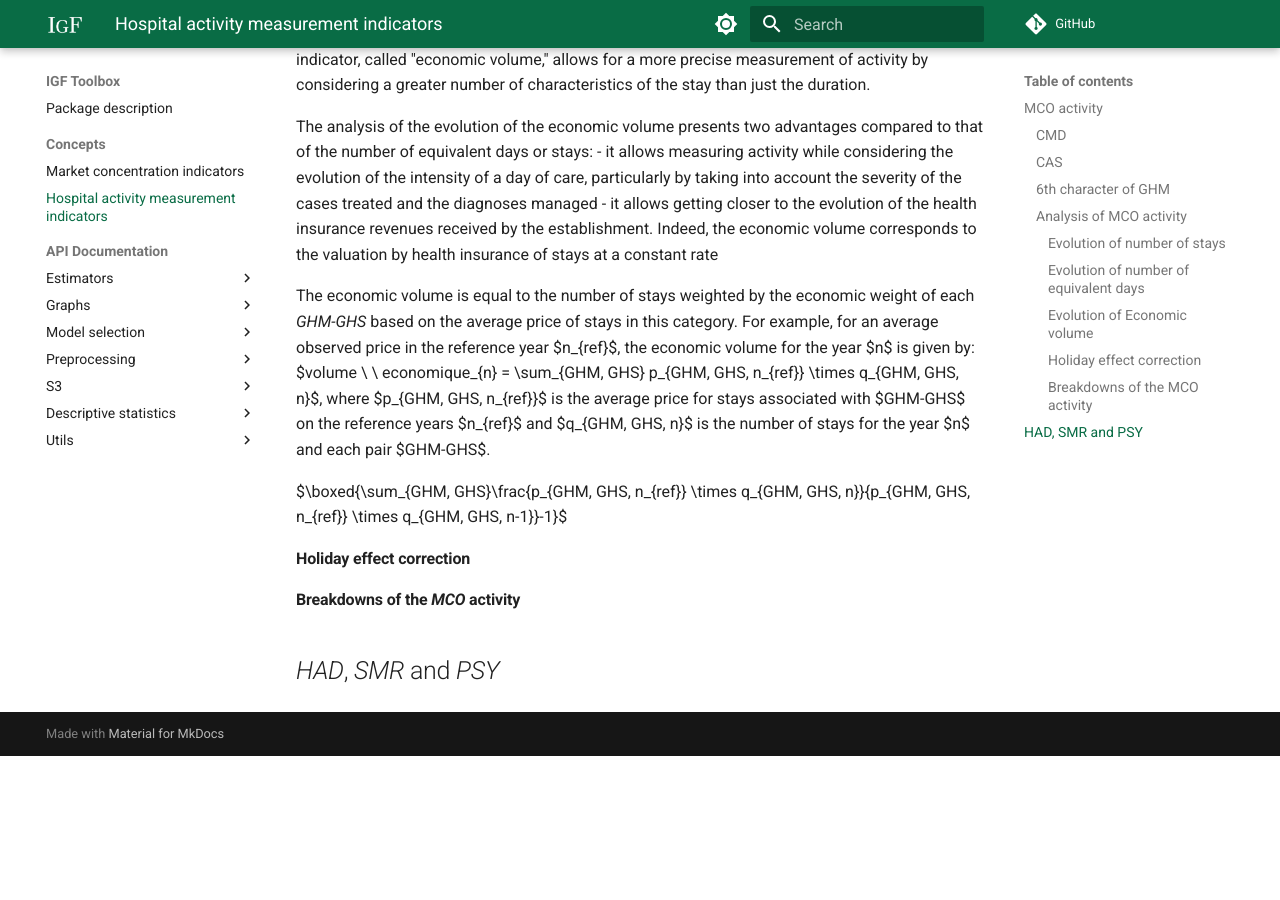
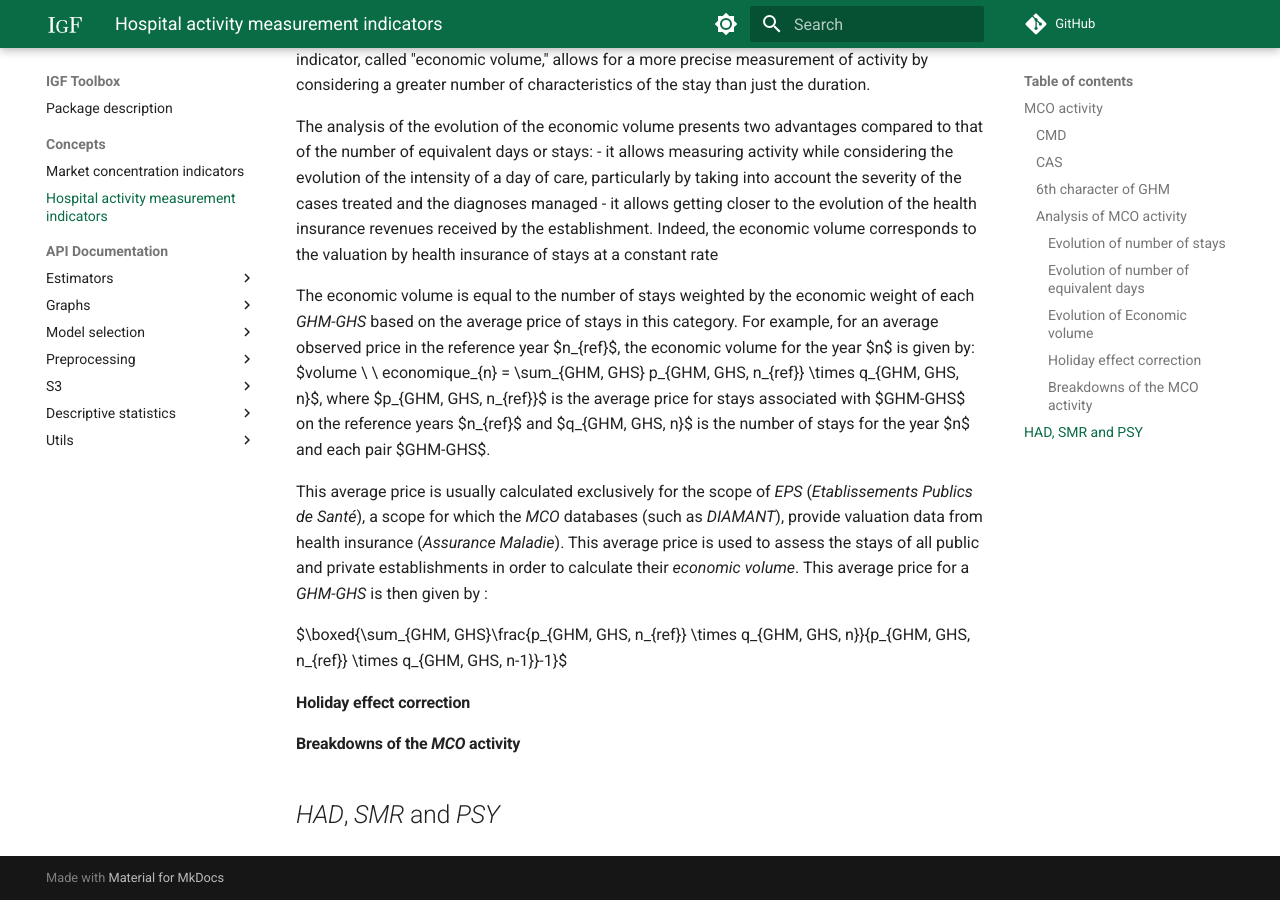
Before and after one commit to IGF-PSD/igf_toolbox, an MkDocs documentation site: the page built from docs/concepts/HOSPITAL_ACTIVITY.md, in a window 1280 px wide and 900 px high, scrolled down 5442 px. Built offline with MkDocs 1.6.1 and Material for MkDocs 9.7.7, drawn with Linux system fonts in a browser that asks for light colours; comment, search, counter and statistics services are not loaded; before the commit the page ends 6198 px from its top, so only the background shows below that.

Commit message:
Update HOSPITAL_ACTIVITY.md

```diff
--- a/docs/concepts/HOSPITAL_ACTIVITY.md
+++ b/docs/concepts/HOSPITAL_ACTIVITY.md
@@ -131,7 +131,7 @@ The analysis of the evolution of the economic volume presents two advantages com
 
 The economic volume is equal to the number of stays weighted by the economic weight of each *GHM-GHS* based on the average price of stays in this category. For example, for an average observed price in the reference year $n_{ref}$, the economic volume for the year $n$ is given by: $volume \ \ economique_{n} = \sum_{GHM, GHS} p_{GHM, GHS, n_{ref}} \times q_{GHM, GHS, n}$, where $p_{GHM, GHS, n_{ref}}$ is the average price for stays associated with $GHM-GHS$ on the reference years $n_{ref}$ and $q_{GHM, GHS, n}$ is the number of stays for the year $n$ and each pair $GHM-GHS$.
 
-
+This average price is usually calculated exclusively for the scope of *EPS* (*Etablissements Publics de Santé*), a scope for which the *MCO* databases (such as *DIAMANT*), provide valuation data from health insurance (*Assurance Maladie*). This average price is used to assess the stays of all public and private establishments in order to calculate their *economic volume*. This average price for a *GHM-GHS* is then given by :
 
 
 $\boxed{\sum_{GHM, GHS}\frac{p_{GHM, GHS, n_{ref}} \times q_{GHM, GHS, n}}{p_{GHM, GHS, n_{ref}} \times q_{GHM, GHS, n-1}}-1}$
```
